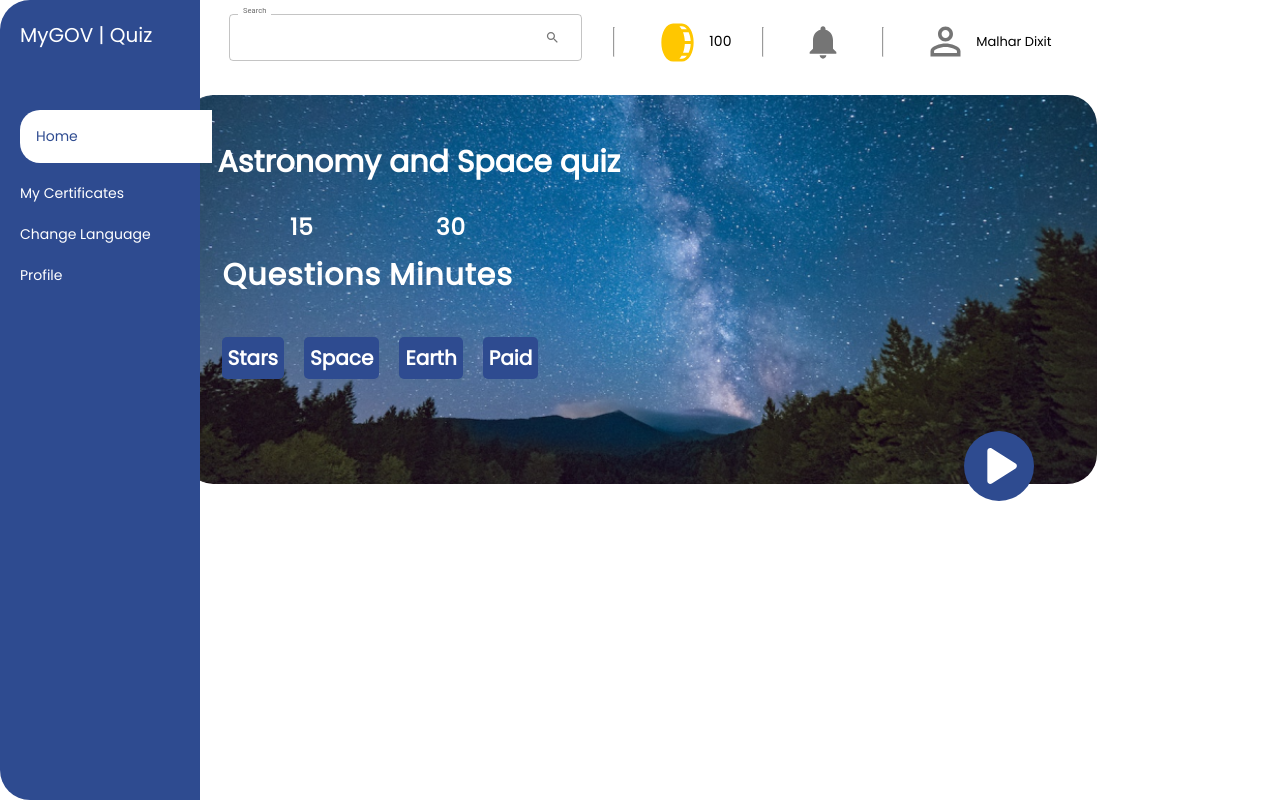
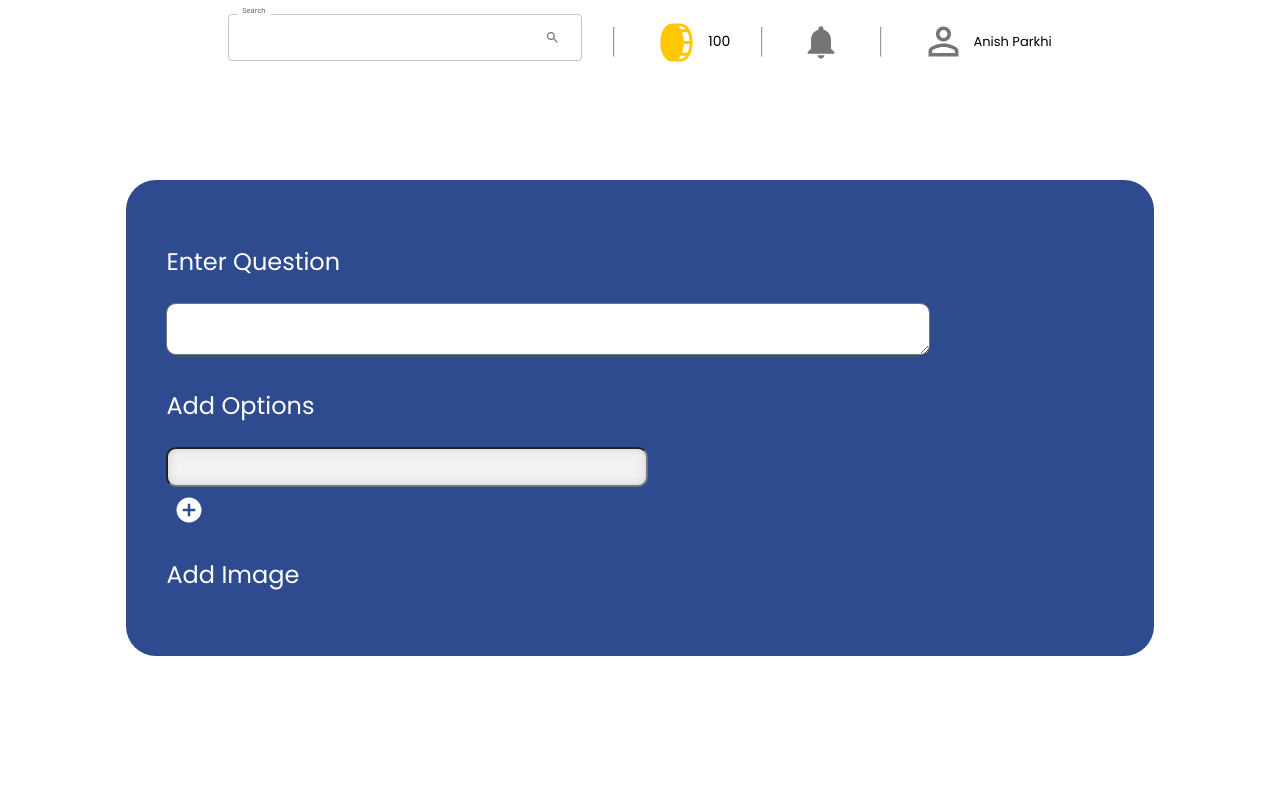
Before and after one commit to Malhardixit/quiz-portal, a React (Vite) app: page / in a window 1280 px wide. Built offline with nearby package versions, Linux system fonts and the light colour scheme.

Commit message:
Added the quizCreation page

```diff
--- a/src/components/QuizLanding/QuizLanding.jsx
+++ b/src/components/QuizLanding/QuizLanding.jsx
@@ -1,16 +1,18 @@
 import React from 'react';
 import img from '../../assets/landing_back.png';
 import QuizInfoCard from '../../ui/QuizInfoCard/QuizInfoCard';
+import QuizCreation from '../../ui/QuizCreation/QuizCreation';
 
 function QuizLanding() {
   return (
-    <QuizInfoCard
-      title="Astronomy and Space quiz"
-      question={15}
-      time={30}
-      tags={['Stars', 'Space', 'Earth', 'Paid']}
-      image={img}
-    />
+    <QuizCreation />
+    // <QuizInfoCard
+    //   title="Astronomy and Space quiz"
+    //   question={15}
+    //   time={30}
+    //   tags={['Stars', 'Space', 'Earth', 'Paid']}
+    //   image={img}
+    // />
   );
 }
 
--- a/src/components/SideBar/SideBar.module.css
+++ b/src/components/SideBar/SideBar.module.css
@@ -1,5 +1,5 @@
 .sideBarContainer {
-    position: fixed;
+    position: absolute;
     top: 0;
     left: 0;
     min-width: 20rem;
--- a/src/hoc/quizLandingFlow.jsx
+++ b/src/hoc/quizLandingFlow.jsx
@@ -1,17 +1,21 @@
 import React from 'react';
 import Topnav from '../components/Navbar/Topnav';
-import SideBar from '../components/SideBar/SideBar';
+// import SideBar from '../components/SideBar/SideBar';
 
 function quizLandingFlow(WrappedComponent) {
   return function (props) {
     return (
       <div>
-        <SideBar>
+        <Topnav
+          userName="Anish Parkhi"
+          coins={100}
+        />
+        {/* <SideBar>
           <Topnav
-            userName="Malhar Dixit"
+            userName="Anish Parkhi"
             coins={100}
           />
-        </SideBar>
+        </SideBar> */}
         <WrappedComponent {...props} />
       </div>
     );
--- a/src/ui/QuizCreation/QuizCreation.jsx
+++ b/src/ui/QuizCreation/QuizCreation.jsx
@@ -1,12 +1,70 @@
-import React from 'react';
-
+import React, { useState } from 'react';
+import IconButton from '@mui/material/IconButton';
+import AddCircleIcon from '@mui/icons-material/AddCircle';
 import styles from './QuizCreation.module.css';
 
 function QuizCreation() {
+  const [inputFields, setInputFields] = useState(['']);
+
+  const handleAddInputField = () => {
+    setInputFields([...inputFields, '']);
+  };
+
+  const handleInputChange = (index, value) => {
+    const updatedFields = [...inputFields];
+    updatedFields[index] = value;
+    setInputFields(updatedFields);
+  };
+
+  const renderInputFields = () => inputFields.map((field, index) => (
+    <div className={styles.optionsContainer}>
+      <input
+        className={styles.optionsContainer_input}
+        key={index}
+        value={field}
+        onChange={(e) => handleInputChange(index, e.target.value)}
+      />
+    </div>
+  ));
+
   return (
     <div className={styles.creationContainer}>
       <div className={styles.quizCreationHeader}>
-        Manual Quiz Creation
+        <span
+          className={styles.quizCreationHeader_manual}
+        >
+          Manual Quiz creation
+        </span>
+        <span
+          className={styles.quizCreationHeader_AI}
+        >
+          AI generated quiz creation
+        </span>
+      </div>
+      <div className={styles.quizCreation_main}>
+        <div className={styles.enterQuestion}>
+          <p>Enter Question</p>
+          <textarea
+            type="text"
+            required
+            className={styles.questions_input}
+          />
+        </div>
+        <div className={styles.optionsContainer}>
+          <p>Add Options</p>
+          {renderInputFields()}
+          <IconButton>
+            <AddCircleIcon
+              style={{ display: 'inline', fontSize: '3rem', color: 'white' }}
+              onClick={handleAddInputField}
+            />
+          </IconButton>
+        </div>
+        <div className={styles.imageContaier}>
+          <p>Add Image</p>
+
+        </div>
+
       </div>
     </div>
   );
--- a/src/ui/QuizCreation/QuizCreation.module.css
+++ b/src/ui/QuizCreation/QuizCreation.module.css
@@ -1,6 +1,43 @@
 .creationContainer {
+    font-size: 24px;
+    padding: 4rem;
+    color: white;
+}
+.quizCreationHeader_manual{
+    font-weight: 700;
+    text-decoration: underline;
+}
+.quizCreation_main{
+    background-color: #2E4B90;
+    border-radius: 3rem;
+    width: 80%;
+    margin: auto;
+    padding: 4rem;
+    margin-top: 3rem;
+}
+.questions_input{
+    width: 80%;
+    /* height: 4rem; */
+    border-radius: 1rem;
+    font-size: 2rem;
+    resize: vertical;
+    min-height: 4rem;
+}
+.quizCreationHeader{
+    text-align: left;
     display: flex;
-    flex-direction: row;
-    border: 1px solid red;
-    z-index: 999;
+    gap: 3rem;
 }
+.optionsContainer{
+    margin-top: 2rem;
+}
+.optionsContainer_input{
+    display: flex;
+    flex-direction: column;
+    height: 3.4rem;
+    width: 50%;
+    border-radius: 1rem;
+    font-size: 2rem;
+    background-color: #f2f2f2;
+    box-shadow: inset 0 0 10px rgba(177, 177, 177, 0.5);
+}
```
